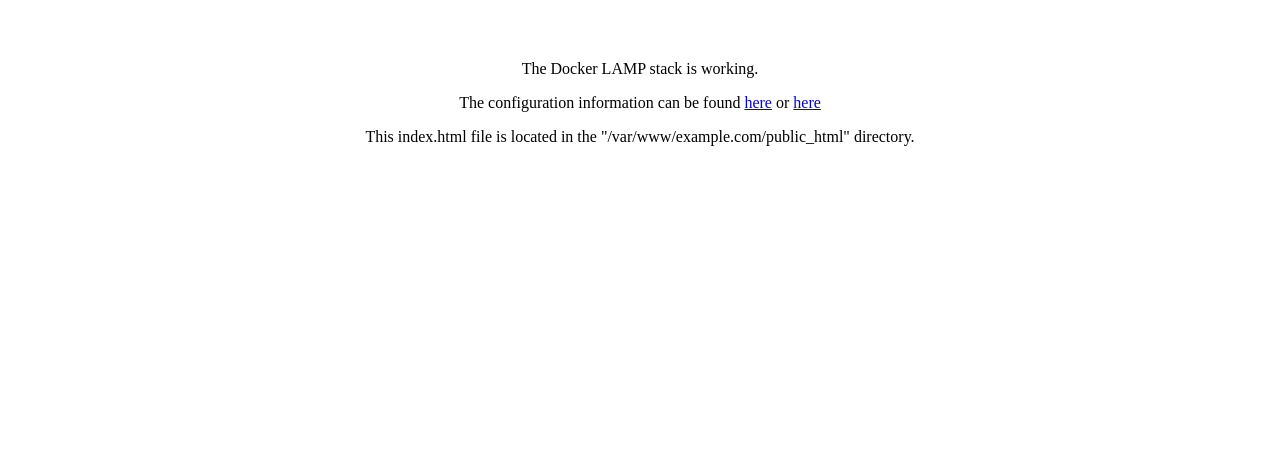
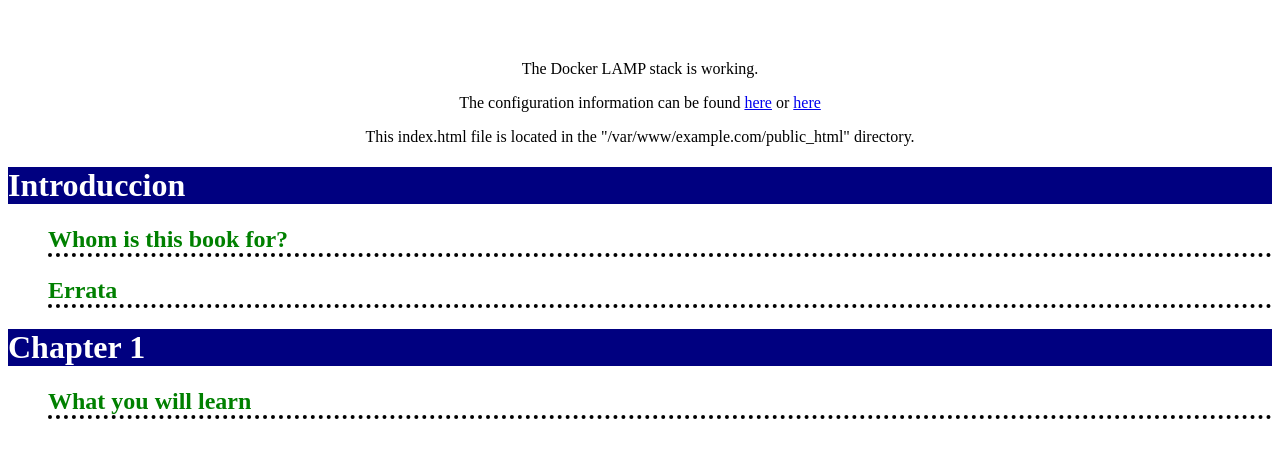
Before and after one commit to olveramarturo/jquery_lab, a plain HTML site: page index.html in a window 1280 px wide. Drawn offline with Linux system fonts and the light colour scheme.

Commit message:
Sincronize files

```diff
--- a/index.html
+++ b/index.html
@@ -1,6 +1,8 @@
 <!DOCTYPE html>
 <html>
   <head>
+    <title>Jquery trials</title>
+    <link href="styles.css" rel="stylesheet" />
   </head>
 
   <body>
@@ -18,6 +20,10 @@
     <center>
       <p>This index.html file is located in the "/var/www/example.com/public_html" directory.</p>
     </center>
-
+    <h1>Introduccion </h1>
+    <h2>Whom is this book for?</h2>
+    <h2>Errata</h2>
+    <h1>Chapter 1</h1>
+    <h2>What you will learn</h2>
   </body>
 </html>
--- a/styles.css
+++ b/styles.css
@@ -1 +1,21 @@
 # Styles sheet
+
+body {
+  font-family: Verdana, Arial, sans-serif;
+}
+
+h1 {
+  color: white;
+  background-color: navy;
+}
+
+h1:hover {
+  color: navy;
+  background-color: lightgray;
+}
+
+h2 {
+  color: green;
+  margin-left:40px;
+  border-bottom: 4px dotted black;
+}
```
Also changed, not shown: 1 other file.
